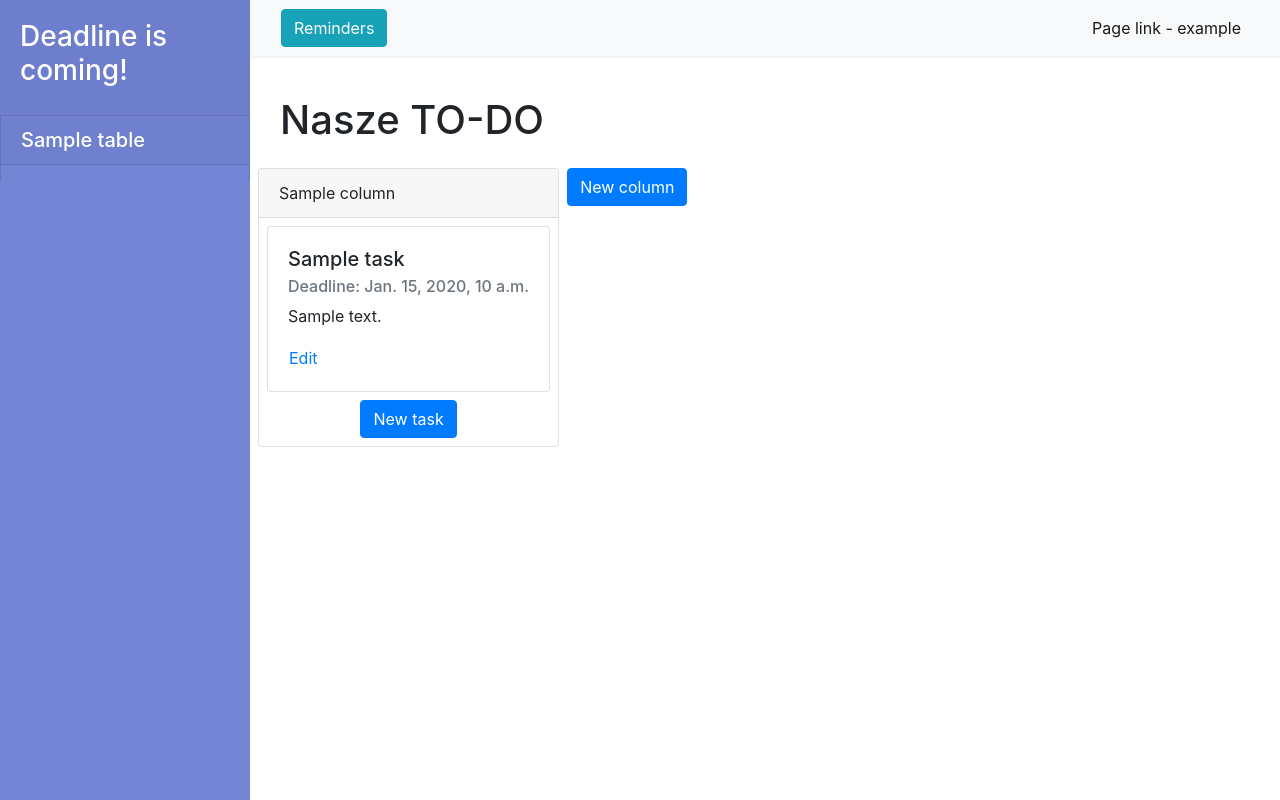
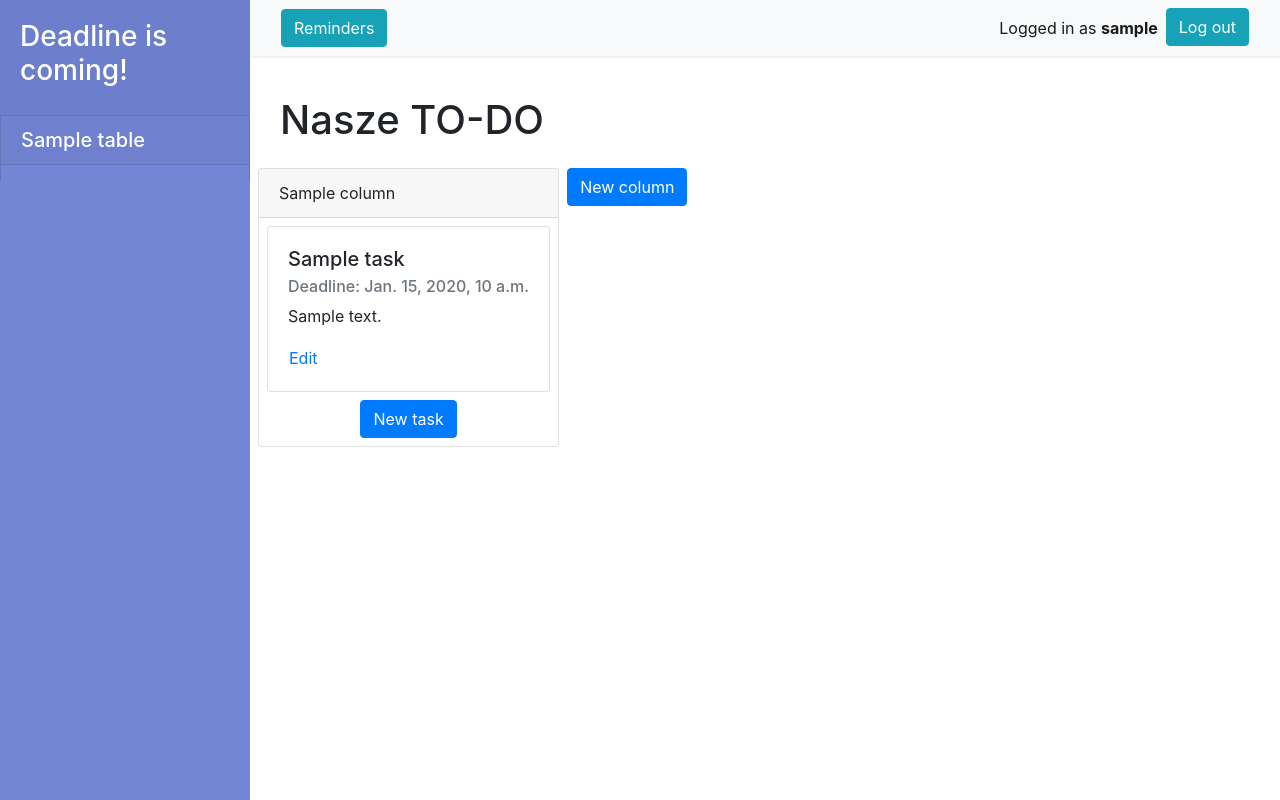
Before and after one commit to alex-zaplik/moj_todo, a Django app: page /todo_app/1/ in a window 1280 px wide. Run offline with Django 3.2, Linux system fonts and the light colour scheme; a user stored in the database is signed in; tables that the repository leaves empty hold one stand-in row (values such as "Sample post"); some libraries are stand-ins or nearby versions.

Commit message:
Added log in/out buttons and hooked the move left/right buttons to a function that can handle them

```diff
--- a/todo_app/templates/todo_app/main_base.html
+++ b/todo_app/templates/todo_app/main_base.html
@@ -58,9 +58,18 @@
           </button>
           <div class="collapse navbar-collapse" id="navbarSupportedContent">
             <ul class="nav navbar-nav ml-auto">
+              {% if user.is_authenticated %}
               <li class="nav-item active">
-                <a class="nav-link" href="#">Page link - example</a>
+                <p class="nav-link m-0">Logged in as <strong>{{ user.username }}</strong></p>
               </li>
+              <li class="nav-item active">
+                <a class="btn btn-info" href="{% url 'logout' %}">Log out</a>
+              </li>
+              {% else %}
+              <li class="nav-item active">
+                  <a class="btn btn-info" href="{% url 'login' %}">Log in</a>
+              </li>
+              {% endif %}
             </ul>
           </div>
         </div>
--- a/todo_app/templates/todo_app/table.html
+++ b/todo_app/templates/todo_app/table.html
@@ -1,12 +1,15 @@
 {% extends "todo_app/main_base.html" %}
 
 {% block content %}
+{% load todo_extra %}
 <div class="container">
     <div class="col-lg-9">
       <h1 class="my-4">Nasze TO-DO</h1>
     </div>
     <div class="row">
       {% for col in column_list %}
+      {% with next=column_list|next_elem:forloop.counter0 %}
+      {% with prev=column_list|prev_elem:forloop.counter0 %}
       <div class="card mx-2">
         <div class="card-header">
           {{ col.name }}
@@ -19,8 +22,8 @@
               {% if task.deadline %}<h6 class="card-subtitle mb-2 {% if task.is_near_to_deadline %}text-danger{% else %}text-muted{% endif %}">Deadline: {{ task.deadline }}</h6>{% endif %}
               <p class="card-text">{{ task.description }}</p>
               <button type="button" class="btn btn-link p-0" data-toggle="modal" data-target="#taskEditModal" data-task="{{ task.id }}">Edit</button>
-              {% if not forloop.parentloop.first %}<button type="button" class="btn btn-link p-0 ml-2">Move left</a>{% endif %}
-              {% if not forloop.parentloop.last %}<button type="button" class="btn btn-link p-0 ml-2">Move right</a>{% endif %}
+              {% if not forloop.parentloop.first %}<button type="button" class="btn btn-link p-0 ml-2 move-button" onclick="moveTask({{ task.id }}, {{ prev.id }})">Move left</a>{% endif %}
+              {% if not forloop.parentloop.last %}<button type="button" class="btn btn-link p-0 ml-2 move-button" onclick="moveTask({{ task.id }}, {{ next.id }})">Move right</a>{% endif %}
             </div>
           </div>
           {% endfor %}
@@ -29,6 +32,8 @@
           </div>
         </div>
       </div>
+      {% endwith %}
+      {% endwith %}
       {% endfor %}
       <div>
         <button type="button" class="btn btn-primary" data-toggle="modal" data-target="#columnModal">New column</button>
@@ -45,4 +50,10 @@
   <!-- New task modal -->
   {% url 'task_save' tab_id as taskActionUrl %}
   {% include "todo_app/modal_form/task.html" with modal_name="New task" modal_id="taskModal" action=taskActionUrl form=task_form columd_id="id_column" %}
+
+  <script>
+    function moveTask(task, target) {
+      console.log("Moving task", task, "to column", target);
+    }
+  </script>
 {% endblock %}
--- /dev/null
+++ b/todo_app/templatetags/todo_extra.py
@@ -0,0 +1,18 @@
+from django import template
+
+register = template.Library()
+
+@register.filter
+def next_elem(a_list, index):
+    try:
+        return a_list[int(index) + 1]
+    except:
+        return ''
+
+
+@register.filter
+def prev_elem(a_list, index):
+    try:
+        return a_list[int(index) - 1]
+    except:
+        return ''
--- a/todo_app/views.py
+++ b/todo_app/views.py
@@ -32,9 +32,9 @@ def table(request, pk):
         task_form = TaskFrom()
         column_list = Column.objects.filter(table__pk=pk)
         task_list = Task.objects.filter(column__table__pk=pk).order_by('-deadline')
-        context = {'table_remind_list': table_remind_list, 'task_remind_list' : task_remind_list, 'column_list': column_list, 'column_form': column_form, 'task_form': task_form, 'tab_id': pk}
+        context = {'user': request.user, 'table_remind_list': table_remind_list, 'task_remind_list' : task_remind_list, 'column_list': column_list, 'column_form': column_form, 'task_form': task_form, 'tab_id': pk}
     else:
-        context = {'table_remind_list': table_remind_list, 'task_remind_list' : task_remind_list, 'column_list': [], 'column_form': None, 'task_form': None, 'tab_id': ""}
+        context = {'user': request.user, 'table_remind_list': table_remind_list, 'task_remind_list' : task_remind_list, 'column_list': [], 'column_form': None, 'task_form': None, 'tab_id': ""}
     return render(request, 'todo_app/table.html', context)
 
 
```
Also changed, not shown: todo_app/templatetags/__init__.py (added).
